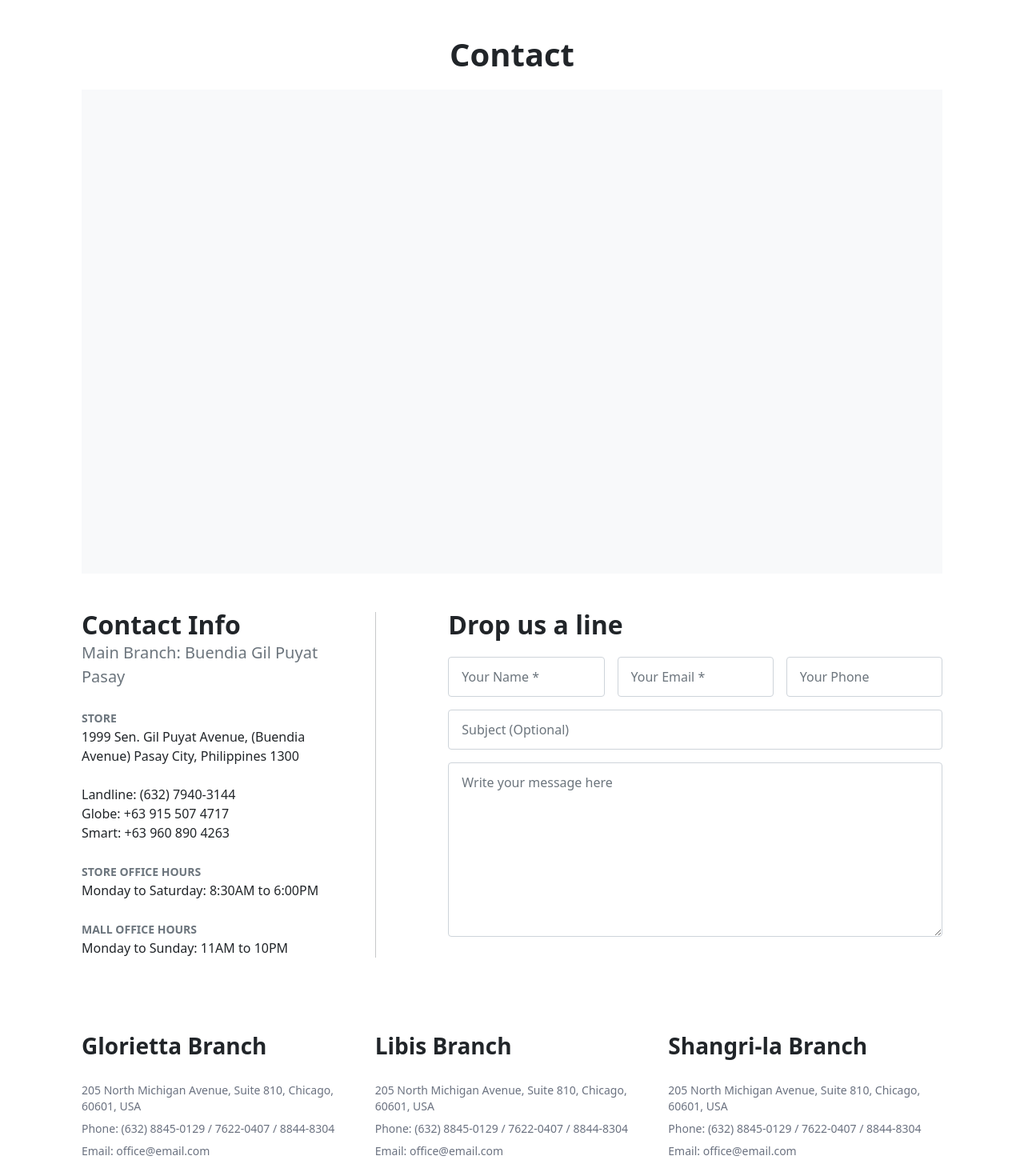
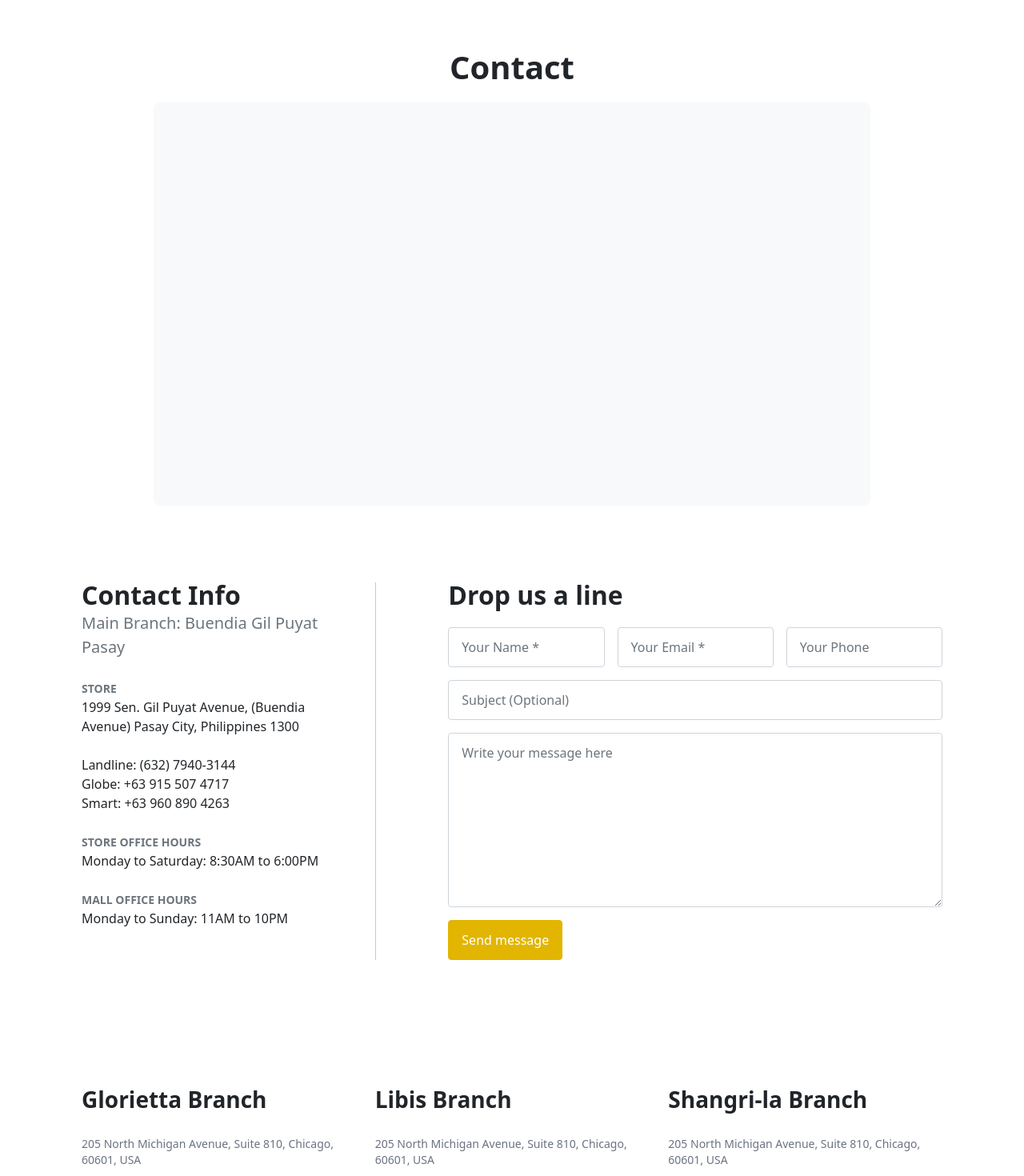
Before and after one commit to joaquinvaldezzz/shell-canvas, a Vue app: page /contact-us in a window 1280 px wide. Shown: the top 1470 px of the page at 80% size. Built offline with nearby package versions, Linux system fonts and the light colour scheme.

Commit message:
Add form button
- Adjust margins and paddings

```diff
--- a/src/views/ContactUs.vue
+++ b/src/views/ContactUs.vue
@@ -1,10 +1,10 @@
 <template>
   <main>
-    <section class="py-5">
+    <section class="tw-py-8 sm:tw-py-12 md:tw-py-16">
       <div class="container">
         <h1 class="text-center">Contact</h1>
-        <div class="ratio ratio-16x9 mt-4 bg-light"></div>
-        <div class="mt-5" role="grid">
+        <div class="mt-4 bg-light tw-aspect-video tw-rounded-lg lg:tw-mx-auto lg:tw-max-w-2xl xl:tw-max-w-4xl"></div>
+        <div class="tw-mt-12 lg:tw-mt-16 xl:tw-mt-24" role="grid">
           <div class="grid gap-4" role="row">
             <div class="g-col-12 g-col-lg-4" role="gridcell">
               <h2 class="h2">Contact Info</h2>
@@ -71,6 +71,10 @@
                 <div>
                   <textarea class="form-control" type="text" placeholder="Write your message here" rows="8"></textarea>
                 </div>
+
+                <div>
+                  <button class="btn btn-primary text-white tw-w-full lg:tw-w-auto">Send message</button>
+                </div>
               </form>
             </div>
           </div>
@@ -78,7 +82,7 @@
       </div>
     </section>
 
-    <section class="py-5">
+    <section class="tw-py-12 lg:tw-py-16 xl:tw-py-24">
       <div class="container">
         <div role="grid">
           <div class="grid" role="row">
```
